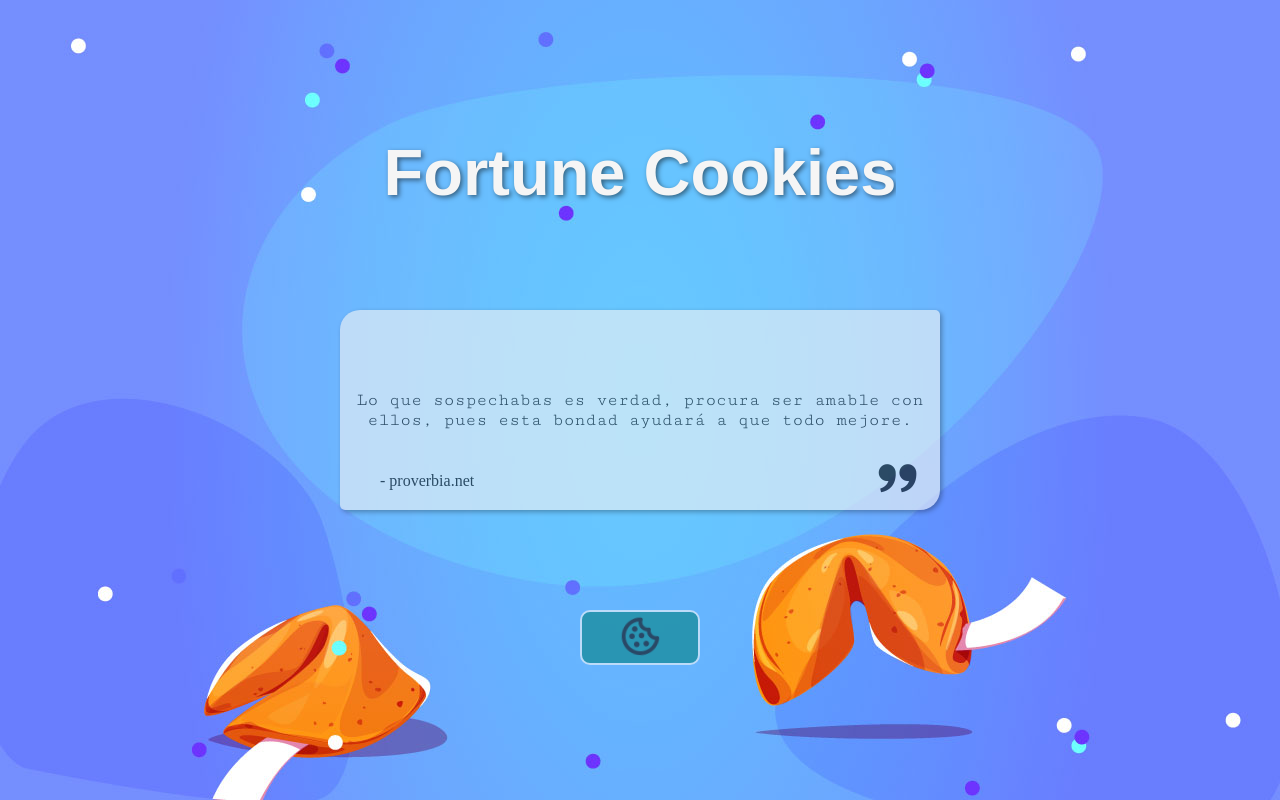
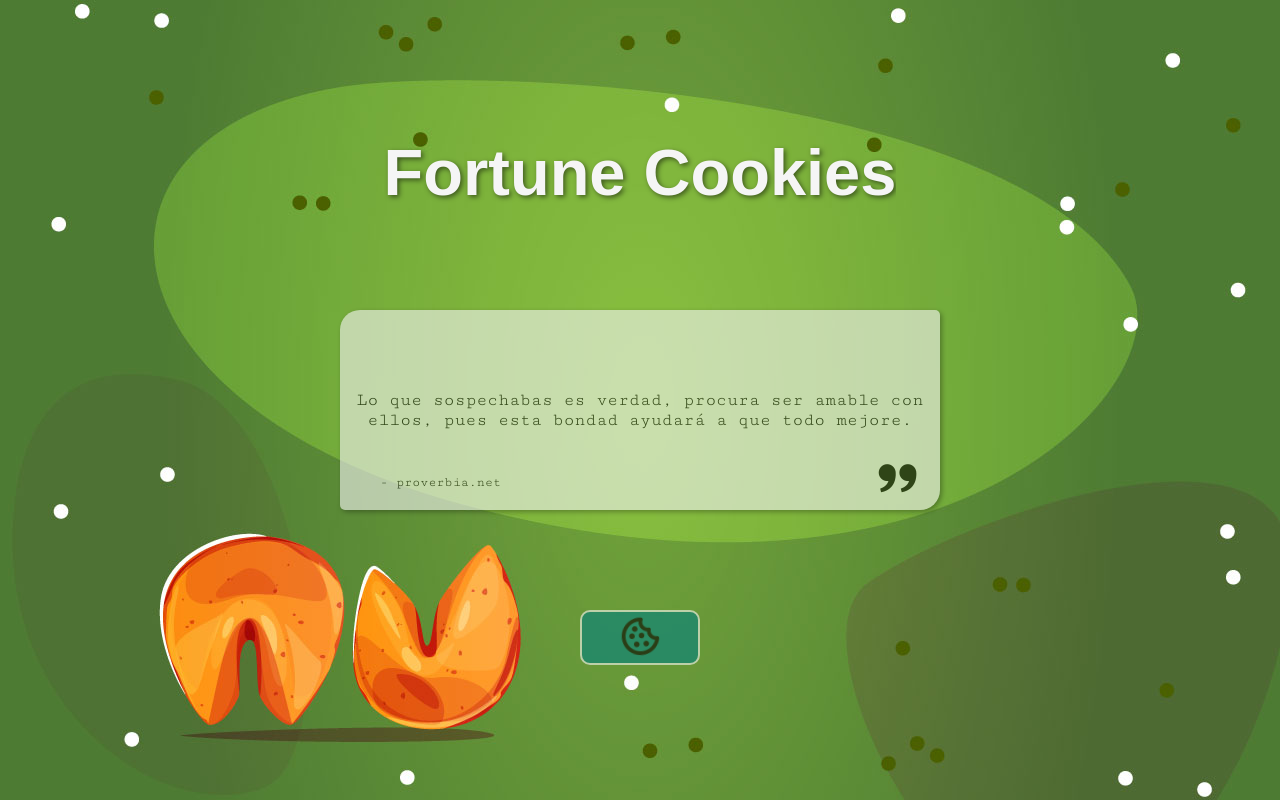
Before and after one commit to Osimitzu/Fortune-Cookie, a React (Vite) app: page / in a window 1280 px wide. Built offline with nearby package versions, Linux system fonts and the light colour scheme; a web font is replaced by a local one.

Commit message:
dinamic background added

```diff
--- a/src/components/App.jsx
+++ b/src/components/App.jsx
@@ -8,6 +8,7 @@ import backgroundR from "../data/backgrounds.json";
 
 function App() {
   const [index, setIndex] = useState(0);
+  const [indexB, setIndexB] = useState(0);
 
   const updateQuote = () => {
     let newIndex = 0;
@@ -17,14 +18,28 @@ function App() {
     } while (newIndex === index);
 
     setIndex(newIndex);
-    console.log(newIndex);
+    // console.log(newIndex);
+    setIndexB(updateBackground);
+    console.log(indexB);
+  };
+
+  const updateBackground = () => {
+    let newIndex = 0;
+
+    do {
+      newIndex = Math.floor(Math.random() * 8);
+    } while (newIndex === indexB);
+
+    setIndexB(newIndex);
+    // console.log(newIndex);
+    return indexB;
   };
 
   return (
     <div
       className="App"
       style={{
-        backgroundImage: `url("/fortuneBackgrounds/background7.jpg")`,
+        backgroundImage: `url("${backgroundR[indexB].image}")`,
         backgroundSize: "cover",
         backgroundRepeat: "no-repeat",
         backgroundPosition: "center center",
--- a/src/styles/QuoteCard.css
+++ b/src/styles/QuoteCard.css
@@ -52,6 +52,8 @@
   position: absolute;
   bottom: 20px;
   left: 40px;
+  font-family: "Cutive Mono";
+  font-size: smaller;
 }
 
 /* .container {
```
